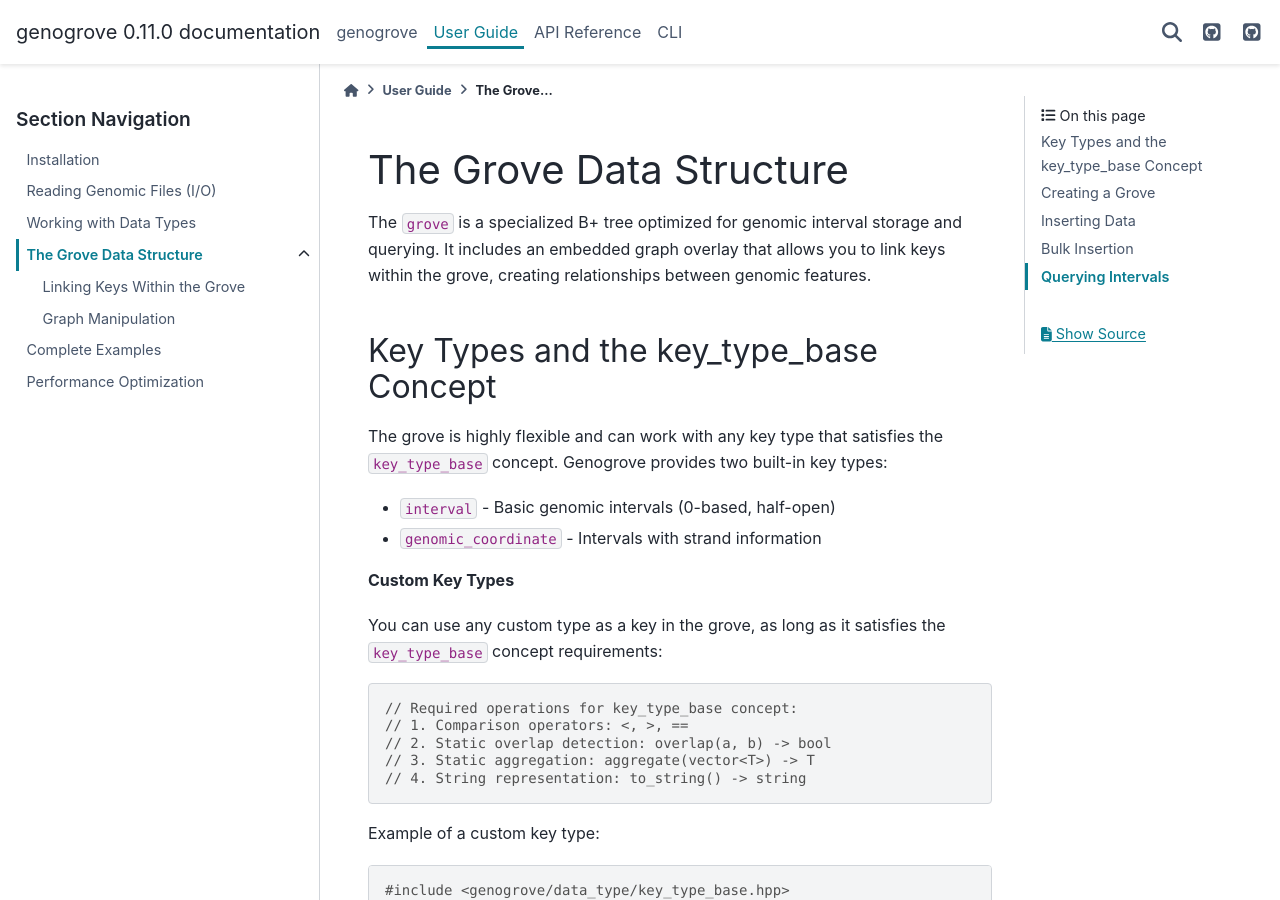
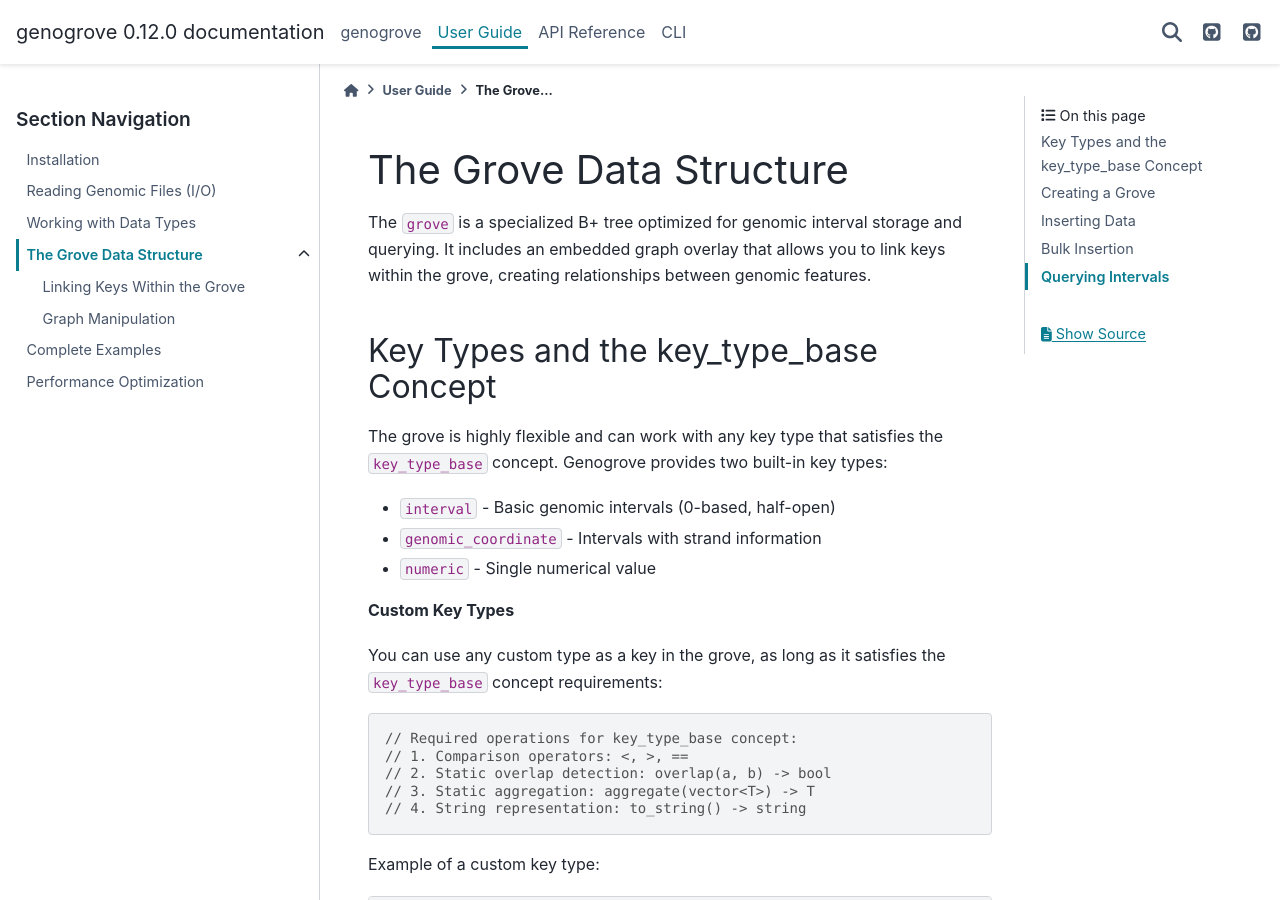
Before and after one commit to genogrove/docs, a Sphinx documentation site: the page built from source/guide/grove/grove.rst, in a window 1280 px wide and 900 px high. Built offline with Sphinx 7.4.7 and the PyData theme 0.15.4, drawn with Linux system fonts in a browser that asks for light colours.

Commit message:
updated to v0.12.0 and information about data_type numeric added

```diff
--- a/source/conf.py
+++ b/source/conf.py
@@ -10,7 +10,7 @@
 project = "genogrove"
 copyright = "2025, Richard. A. Schaefer"
 author = "Richard. A. Schaefer"
-release = "0.11.0"
+release = "0.12.0"
 
 # -- General configuration ---------------------------------------------------
 # https://www.sphinx-doc.org/en/master/usage/configuration.html#general-configuration
--- a/source/guide/grove/grove.rst
+++ b/source/guide/grove/grove.rst
@@ -10,6 +10,7 @@
 
 - ``interval`` - Basic genomic intervals (0-based, half-open)
 - ``genomic_coordinate`` - Intervals with strand information
+- ``numeric`` - Single numerical value
 
 **Custom Key Types**
 
```
